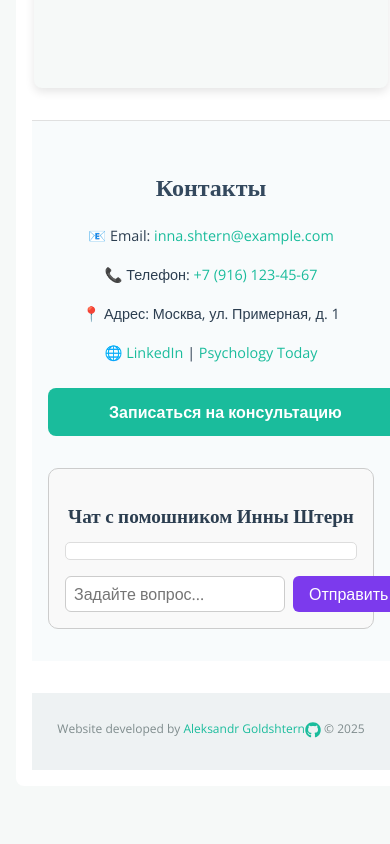
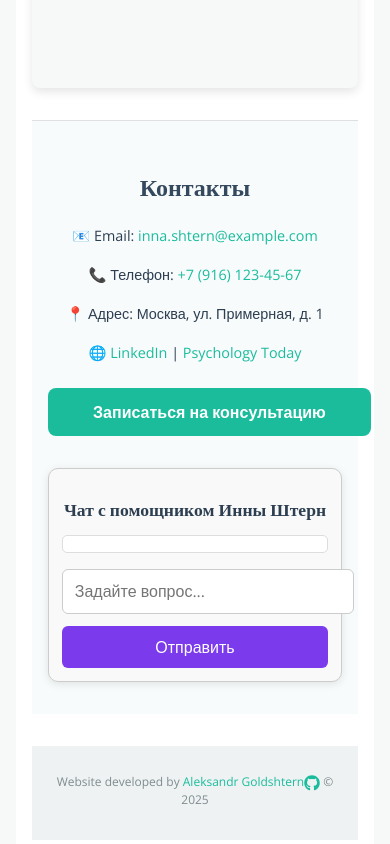
Before and after one commit to Goldshtern/shtern-psychotherapist_frontend, a React (Vite) app: page /#/ in a window 390 px wide. Shown: the part 2262-3106 px from the top of the page. Before the commit the page ends 3064 px from the top, so only its background shows below. Built offline with nearby package versions, Linux system fonts and the light colour scheme.

Commit message:
refactor: move chatbot API logic to utils/chatApi.js; update Chatbot component to use getChatResponse from utils; style: add adaptive design for mobile and tablets in Chatbot.css

```diff
--- a/src/components/Chatbot/Chatbot.css
+++ b/src/components/Chatbot/Chatbot.css
@@ -4,12 +4,17 @@
   border-radius: 10px;
   padding: 1rem;
   background: #f9f9f9;
+  max-width: 800px;
+  margin-left: auto;
+  margin-right: auto;
+  box-shadow: 0 2px 8px rgba(0, 0, 0, 0.1);
 }
 
 .chatbot__title {
   margin-bottom: 1rem;
   font-weight: bold;
   font-size: 1.2rem;
+  text-align: center;
 }
 
 .chatbot__window {
@@ -20,12 +25,17 @@
   background: #fff;
   border: 1px solid #ddd;
   border-radius: 5px;
+  display: flex;
+  flex-direction: column;
+  gap: 0.5rem;
 }
 
 .chatbot__message {
-  margin-bottom: 0.5rem;
   padding: 0.5rem;
   border-radius: 6px;
+  line-height: 1.4;
+  font-size: 1rem;
+  word-break: break-word;
 }
 
 .chatbot__user {
@@ -41,11 +51,13 @@
 .chatbot__loading {
   font-style: italic;
   color: #777;
+  font-size: 0.95rem;
 }
 
 .chatbot__input-area {
   display: flex;
   gap: 0.5rem;
+  flex-direction: row;
 }
 
 .chatbot__input {
@@ -53,6 +65,7 @@
   padding: 0.5rem;
   border-radius: 6px;
   border: 1px solid #ccc;
+  font-size: 1rem;
 }
 
 .chatbot__button {
@@ -62,4 +75,46 @@
   border: none;
   border-radius: 6px;
   cursor: pointer;
+  font-size: 1rem;
 }
+
+@media (max-width: 768px) {
+  .chatbot {
+    padding: 0.8rem;
+  }
+
+  .chatbot__title {
+    font-size: 1.1rem;
+  }
+
+  .chatbot__window {
+    max-height: 200px;
+  }
+
+  .chatbot__input-area {
+    flex-direction: column;
+  }
+
+  .chatbot__input,
+  .chatbot__button {
+    width: 100%;
+    font-size: 1rem;
+  }
+}
+
+@media (max-width: 480px) {
+  .chatbot__input {
+    font-size: 1rem;
+    width: 100%;
+    padding: 0.75rem;
+  }
+
+  .chatbot__button {
+    font-size: 1rem;
+    padding: 0.75rem;
+  }
+
+  .chatbot__input-area {
+    gap: 0.75rem;
+  }
+}
--- a/src/components/Chatbot/Chatbot.jsx
+++ b/src/components/Chatbot/Chatbot.jsx
@@ -1,5 +1,5 @@
 import React, { useState } from "react";
-//import axios from "axios";
+import { getChatResponse } from "../../utils/chatApi";
 import "./Chatbot.css";
 
 function Chatbot() {
@@ -15,50 +15,22 @@ function Chatbot() {
     setInput("");
     setLoading(true);
 
-    setTimeout(function () {
-      const simulatedResponse = {
-        role: "assistant",
-        content:
-          "Это симулированный ответ. Подключите OpenAI API для получения реальных данных.",
-      };
-
-      setMessages([...newMessages, simulatedResponse]);
+    getChatResponse(newMessages, function (err, response) {
+      if (err) {
+        setMessages([
+          ...newMessages,
+          { role: "assistant", content: "Ошибка при запросе к API." },
+        ]);
+      } else {
+        setMessages([...newMessages, response]);
+      }
       setLoading(false);
-    }, 1000);
-
-    //const apiKey = import.meta.env.VITE_OPENAI_API_KEY;
-
-    //axios
-    //.post(
-    //"https://api.openai.com/v1/chat/completions",
-    //{
-    //model: "gpt-3.5-turbo",
-    //messages: newMessages,
-    //},
-    //{
-    //headers: {
-    //Authorization: "Bearer " + apiKey,
-    //"Content-Type": "application/json",
-    //},
-    //}
-    //)
-    //.then(function (response) {
-    //const botMessage = response.data.choices[0].message;
-    //setMessages([...newMessages, botMessage]);
-    //setLoading(false);
-    //})
-    //.catch(function (error) {
-    //setMessages([
-    //...newMessages,
-    //{ role: "assistant", content: "Ошибка при запросе к API." },
-    //]);
-    //setLoading(false);
-    //});
+    });
   };
 
   return (
     <div className="chatbot">
-      <h3 className="chatbot__title">Чат с помошником Инны Штерн</h3>
+      <h3 className="chatbot__title">Чат с помощником Инны Штерн</h3>
       <div className="chatbot__window">
         {messages.map(function (msg, index) {
           return (
--- /dev/null
+++ b/src/utils/chatApi.js
@@ -0,0 +1,52 @@
+// Set this to `true` to use mock mode
+const USE_SIMULATION = true;
+
+// Simulate OpenAI Chat API
+function getSimulatedResponse(messages, callback) {
+  setTimeout(function () {
+    const response = {
+      role: "assistant",
+      content:
+        "Это симулированный ответ. Подключите OpenAI API для получения реальных данных.",
+    };
+    callback(null, response);
+  }, 1000);
+}
+
+// Real OpenAI API call using .then()
+function getRealResponse(messages, callback) {
+  const apiKey = import.meta.env.VITE_OPENAI_API_KEY;
+
+  import("axios").then(({ default: axios }) => {
+    axios
+      .post(
+        "https://api.openai.com/v1/chat/completions",
+        {
+          model: "gpt-3.5-turbo",
+          messages: messages,
+        },
+        {
+          headers: {
+            Authorization: "Bearer " + apiKey,
+            "Content-Type": "application/json",
+          },
+        }
+      )
+      .then(function (response) {
+        const reply = response.data.choices[0].message;
+        callback(null, reply);
+      })
+      .catch(function (err) {
+        callback(err);
+      });
+  });
+}
+
+// Main export function
+export function getChatResponse(messages, callback) {
+  if (USE_SIMULATION) {
+    getSimulatedResponse(messages, callback);
+  } else {
+    getRealResponse(messages, callback);
+  }
+}
```
